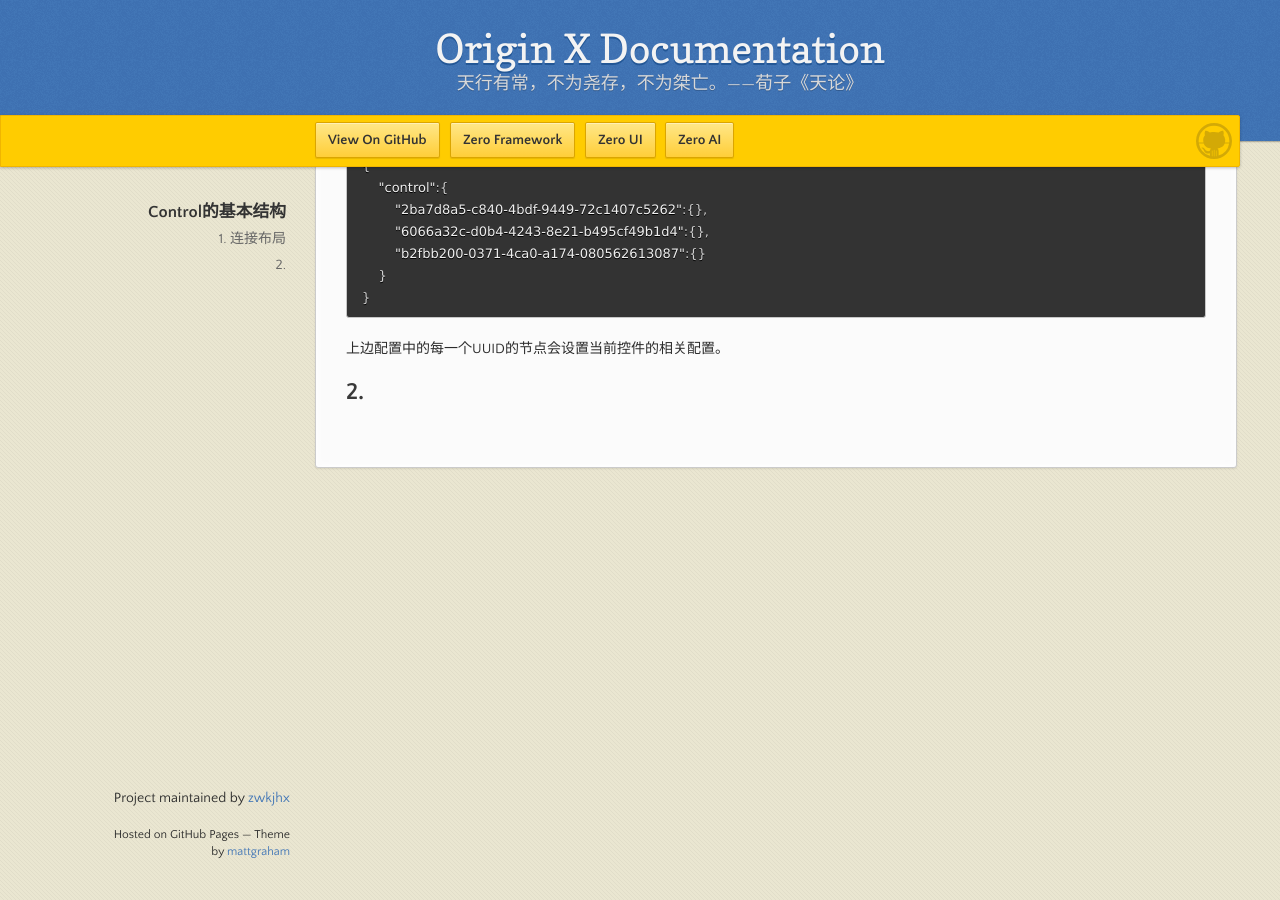
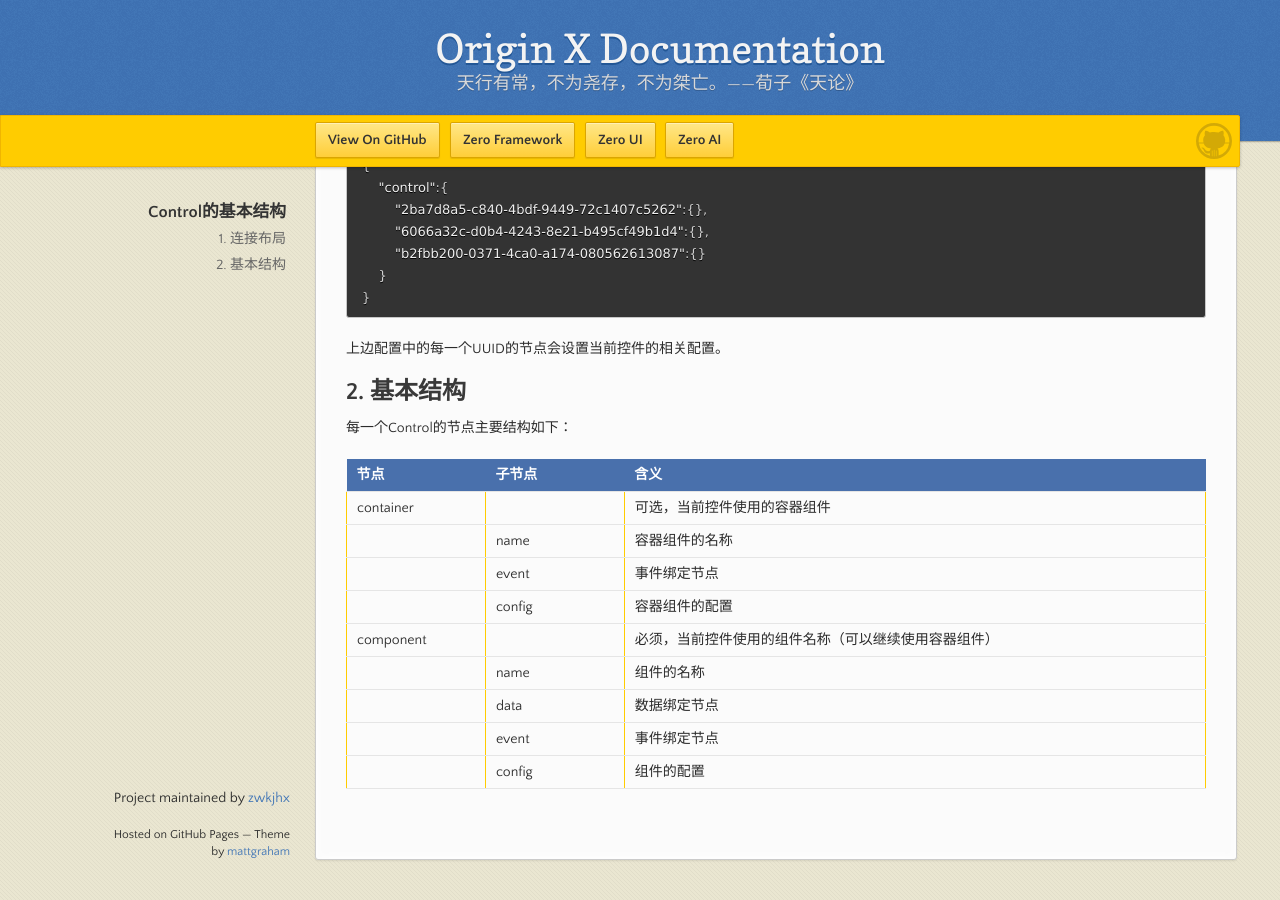
Before and after one commit to zwkjhx/ox-doc, a Jekyll site: the page built from specification/3-origin-xgui-fan/spo-010-controlde-ji-ben-jie-gou.md, in a window 1280 px wide and 900 px high, scrolled down 758 px. Built offline with Jekyll 4.4.1, drawn with Linux system fonts in a browser that asks for light colours; our own code applies the rules of GitHub Pages for plain Markdown files.

Commit message:
Updates specification/3-origin-xgui-fan/spo-010-controlde-ji-ben-jie-gou.md
Auto commit by GitBook Editor

```diff
--- a/specification/3-origin-xgui-fan/spo-010-controlde-ji-ben-jie-gou.md
+++ b/specification/3-origin-xgui-fan/spo-010-controlde-ji-ben-jie-gou.md
@@ -42,4 +42,18 @@
 
 上边配置中的每一个UUID的节点会设置当前控件的相关配置。
 
-## 2.
+## 2. 基本结构
+
+每一个Control的节点主要结构如下：
+
+| 节点 | 子节点 | 含义 |
+| :--- | :--- | :--- |
+| container |  | 可选，当前控件使用的容器组件 |
+|  | name | 容器组件的名称 |
+|  | event | 事件绑定节点 |
+|  | config | 容器组件的配置 |
+| component |  | 必须，当前控件使用的组件名称（可以继续使用容器组件） |
+|  | name | 组件的名称 |
+|  | data | 数据绑定节点 |
+|  | event | 事件绑定节点 |
+|  | config | 组件的配置 |
```
